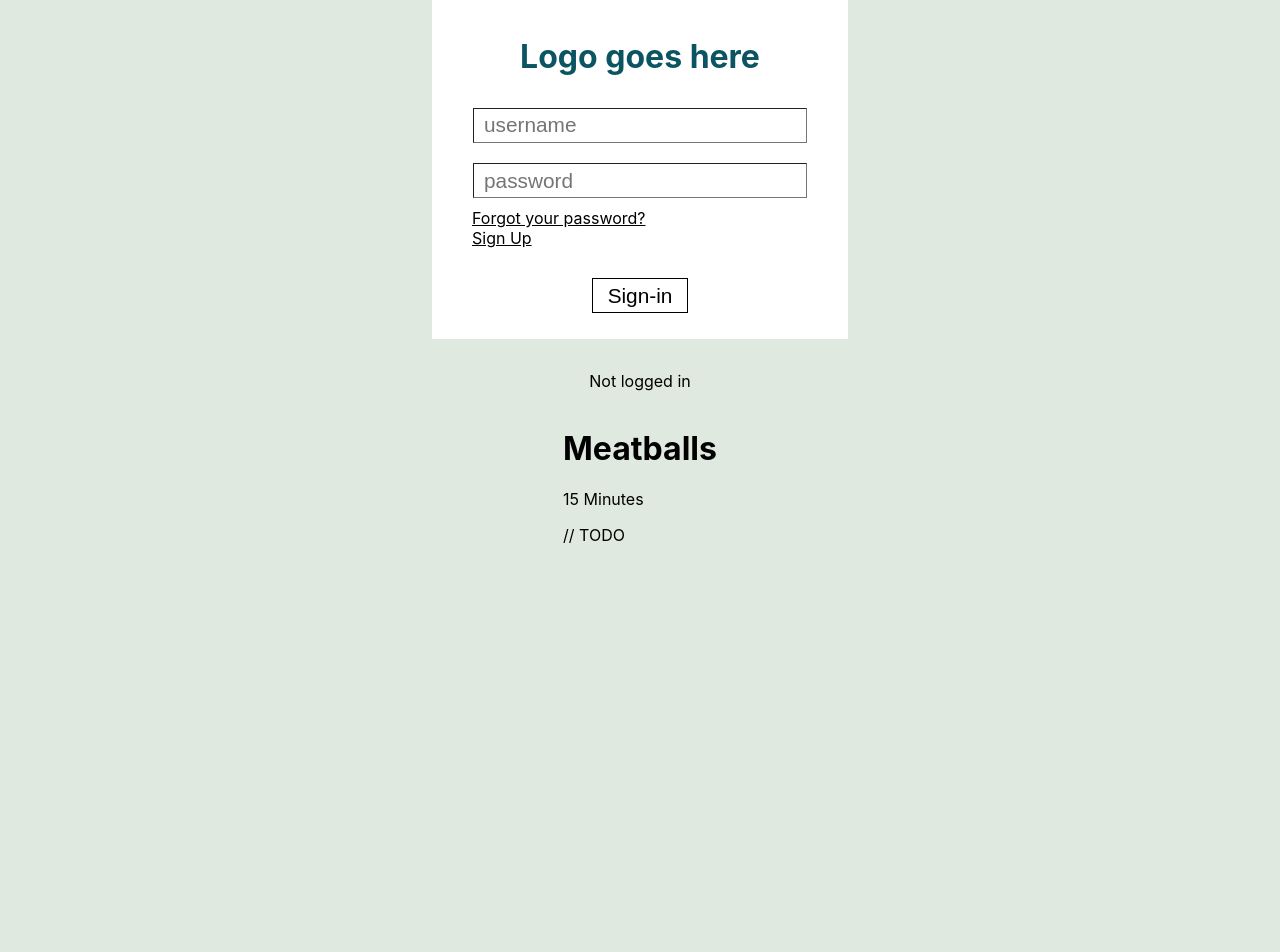
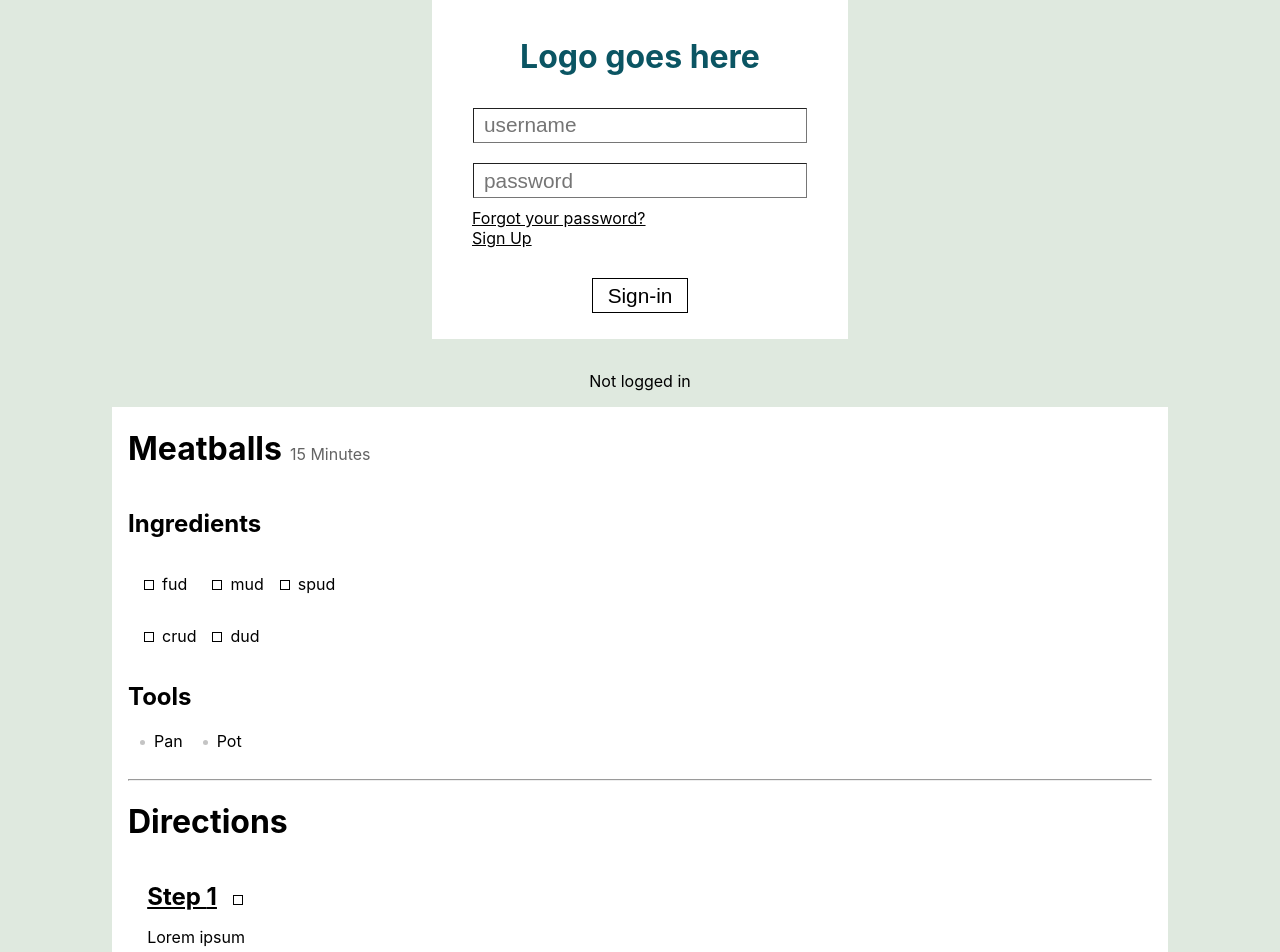
Before and after one commit to mphipps2017/Cooking-App, a React (Create React App) app in the folder Frontend/react-app/: page / in a window 1280 px wide. Shown: the top 952 px of the page. Before the commit the page ends 800 px from the top, so only its background shows below. Built offline with nearby package versions, Linux system fonts and the light colour scheme.

Commit message:
Continued work on RecipeSheet

```diff
--- a/Frontend/react-app/src/App.js
+++ b/Frontend/react-app/src/App.js
@@ -17,7 +17,13 @@ class App extends React.Component{
       <div className="App">
         <SignInBox retrieveLogInStatus={this.callbackFunction}/>
         <p>{this.state.loggedIn ? ('Logged in'):('Not logged in')}</p>
-        <RecipeSheet RecipeName="Meatballs" prepTime={5} cookTime={10} />
+        <RecipeSheet
+          RecipeName="Meatballs"
+          prepTime={5}
+          cookTime={10}
+          ingredients={['fud','crud', 'mud', 'dud', 'spud']}
+          tools={['Pan','Pot']}
+          directions={['Lorem ipsum']}/>
       </div>
     );
   }
--- a/Frontend/react-app/src/components/pages/RecipeSheet.js
+++ b/Frontend/react-app/src/components/pages/RecipeSheet.js
@@ -1,17 +1,58 @@
 import React from 'react';
 import Styles from './RecipeSheet.module.css';
+import CheckBox from '../interactiveItems/CheckBox.js';
 
-const RecipeSheet = ({RecipeName, cookTime, prepTime}) =>{
+const RecipeSheet = ({RecipeName, cookTime, prepTime, ingredients, tools, directions}) =>{
+    let ingredientsList = [];
+    for(let i = 0; i < ((ingredients.length%2===0)? ingredients.length:ingredients.length-1); i+=2){
+        ingredientsList.push(
+            <div className={Styles.ingredientBlock} key={i/2}>
+                <CheckBox />
+                <p>{ingredients[i]}</p>
+                <br/>
+                <CheckBox />
+                <p>{ingredients[i+1]}</p>
+            </div>
+        );
+    }
+    if(ingredients.length %2===1){
+        ingredientsList.push(
+            <div className={Styles.ingredientBlock} key={(ingredients.length/2)+1}>
+                <CheckBox />
+                <p>{ingredients[ingredients.length-1]}</p>
+            </div>
+        );
+    }
     return(
-        <div>
-            <div className="header">
+        <div className={Styles.sheetWrapper}>
+            <div className={Styles.header}>
                 <h1>{RecipeName}</h1>
                 <p>{prepTime+cookTime} Minutes</p>
             </div>
-            <div className="ingredients">
-                // TODO
+            <h2>Ingredients</h2>
+            <div className={Styles.ingredients}>
+                {ingredientsList}
             </div>
-
+            <h2>Tools</h2>
+            <div className={Styles.tools}>
+                {tools.map(tool =>
+                    <div key={tool} >
+                        <li><span>{tool}</span></li>
+                    </div>
+                )}
+            </div>
+            <br/>
+            <hr />
+            <h1>Directions</h1>
+            <div>
+                {directions.map((step, index) =>
+                    <div className={Styles.step} key={`step_${index}`} >
+                        <h2>Step {index + 1}</h2>
+                        <CheckBox />
+                        <p>{step}</p>
+                    </div>
+                )}
+            </div>
         </div>
     );
 }
--- a/Frontend/react-app/src/components/pages/RecipeSheet.module.css
+++ b/Frontend/react-app/src/components/pages/RecipeSheet.module.css
@@ -0,0 +1,68 @@
+@import "../../colors.css";
+
+.sheetWrapper{
+    background-color: var(--secondaryBackgroundColor);
+    width: 80%;
+    padding-left:1em;
+    padding-right: 1em;
+    padding-bottom: 1em;
+}
+
+.ingredients{
+    display: flex;
+    flex-direction: row;
+    flex-wrap: wrap;
+}
+
+.ingredientBlock{
+    margin-left: 1em;
+}
+
+.ingredientBlock div{
+    display: inline-block;
+}
+
+.ingredientBlock p{
+    display: inline-block;
+    margin-left: .5em;
+}
+
+.header h1{
+    display: inline-block;
+}
+
+.header p{
+    display: inline-block;
+    color: #646464;
+    margin-left: .5em;
+}
+
+.tools{
+    display: flex;
+    flex-direction: row;
+    flex-wrap: wrap;
+}
+
+.tools li{
+    margin-left: .75em;
+    color: #c4c4c4;
+}
+
+.tools li span{
+    position: relative;
+    left: -.5em;
+    color: black;
+}
+.step{
+    margin:1.2em;
+}
+.step h2{
+    display: inline-block;
+    text-decoration: underline;
+    margin-bottom: 0;
+}
+
+.step div{
+    margin-left: 1em;
+    display: inline-block;
+}
--- a/Frontend/react-app/src/components/pages/SignInBox.module.css
+++ b/Frontend/react-app/src/components/pages/SignInBox.module.css
@@ -4,7 +4,7 @@
     justify-content: center;
     align-items: center;
     flex-direction: column;
-    background-color: #ffffff;
+    background-color: var(--secondaryBackgroundColor);
     width:30%;
     padding: 1em;
     position: relative;
```
